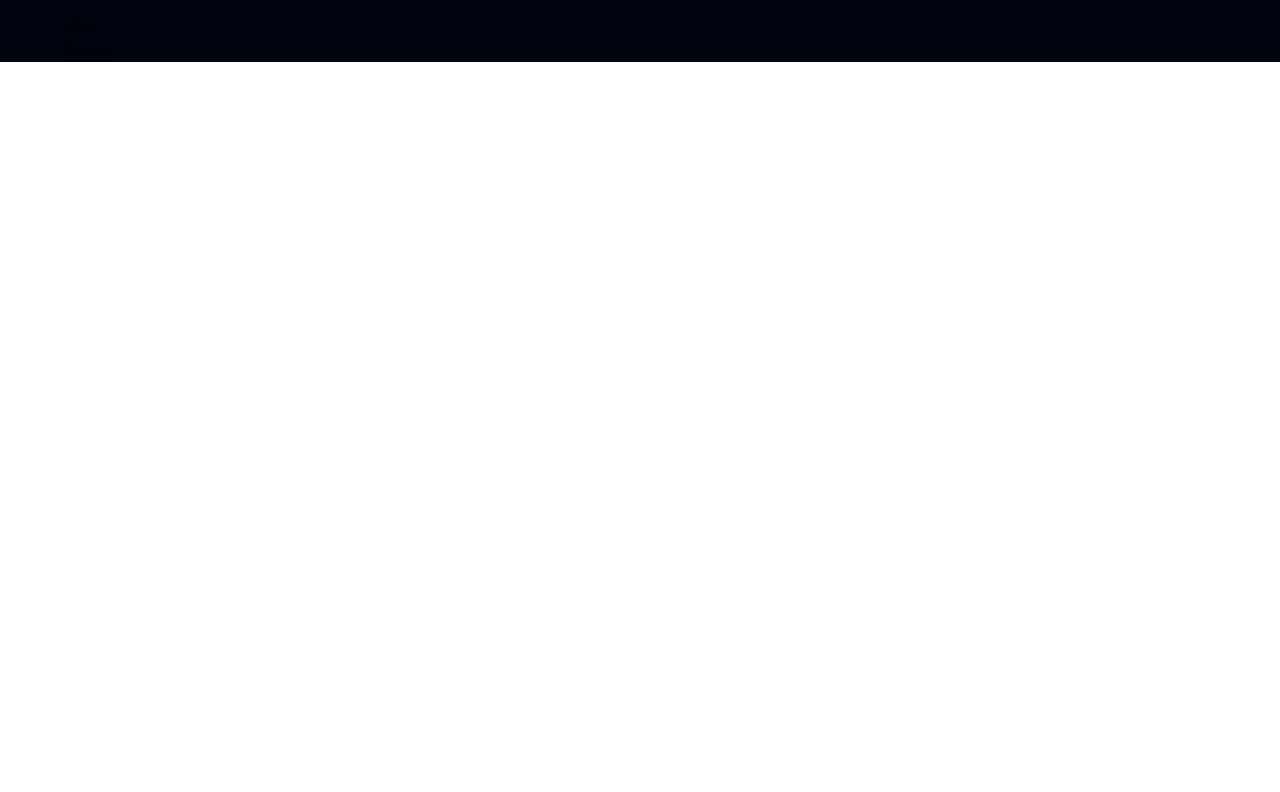
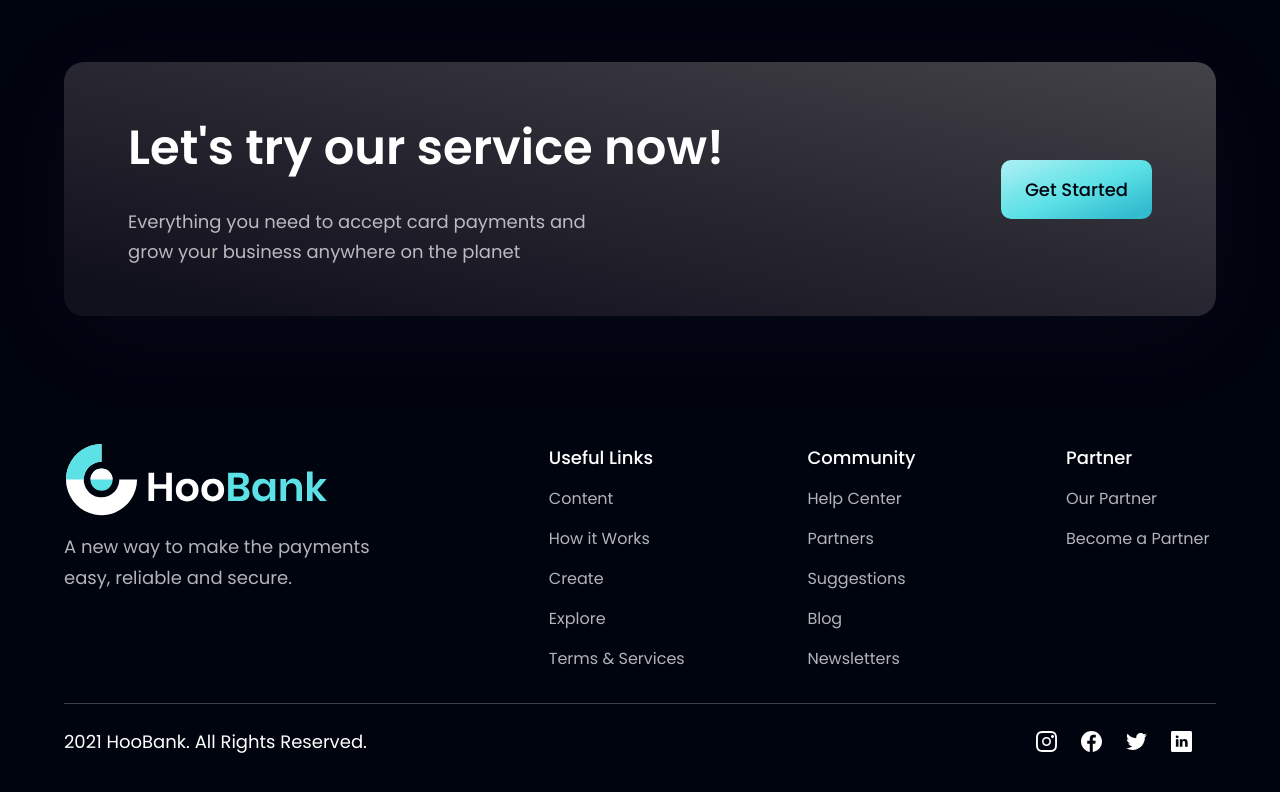
Before and after one commit to HanThuThuHtet/hoobank-reactjs-pj, a React (Vite) app: page / in a window 1280 px wide. Shown: the part 4011-4803 px from the top of the page. Before the commit the page ends 4073 px from the top, so only its background shows below. Built offline with nearby package versions, Linux system fonts and the light colour scheme.

Commit message:
footer complete

```diff
--- a/src/components/CTA.jsx
+++ b/src/components/CTA.jsx
@@ -1,8 +1,20 @@
 import React from 'react'
+import styles from '../style'
+import Button from './Button'
 
 const CTA = () => {
   return (
-    <div>CTA</div>
+    <section className={`${styles.flexCenter} ${styles.marginY} ${styles.padding} sm:flex-row flex-col bg-black-gradient-2 rounded-[20px] box-shadow`}>
+      <div className="flex-1 flex flex-col">
+        <h2 className={`${styles.heading2}`}>Let's try our service now!</h2>
+        <p className={`${styles.paragraph} max-w-[470px] mt-5`}>Everything you need to accept card payments and grow your business
+        anywhere on the planet</p>
+      </div>
+      <div className={`${styles.flexStart} sm:ml-10 ml-0 sm:mt-0 mt-10`}>
+        <Button />
+      </div>
+
+    </section>
   )
 }
 
--- a/src/components/Footer.jsx
+++ b/src/components/Footer.jsx
@@ -1,8 +1,46 @@
 import React from 'react'
+import styles from '../style'
+import { logo } from '../assets'
+import { footerLinks, socialMedia } from '../constants'
 
 const Footer = () => {
   return (
-    <div>Footer</div>
+    <section className={`${styles.flexCenter} ${styles.paddingY} flex-col`}>
+      <div className={`${styles.flexStart} md:flex-row flex-col mb-8 w-full`}>
+
+        <div className="flex-1 flex flex-col justify-start mr-10">
+          <img src={logo} alt="hoobank" className='w-[266px] h-[72px] object-contain' />
+          <p className={`${styles.paragraph} mt-4 max-w-[310px]`}>A new way to make the payments easy, reliable and secure.</p>
+        </div>
+
+      <div className="flex-[1.5] w-full flex flex-row justify-between flex-wrap md:mt-0 mt-10">
+        {footerLinks.map((footerLink) => (
+          <div key={footerLink.key} className='flex flex-col ss:my-0 my-4 min-w-[150px]'>
+            <h4 className=' font-poppins font-medium  text-[18px] leading-[27px] text-white'>{footerLink.title}</h4>
+            <ul className='list-none mt-4'>
+              {footerLink.links.map((link,index) => (
+                <li key={link.name} className={`font-poppins font-normal text-[16px] leading-[24px] text-dimWhite hover:text-secondary cursor-pointer ${index !== footerLink.links.length-1 ? 'mb-4' : 'mb-0'} `}>
+                  {link.name}
+                </li>
+              ))}
+            </ul>
+          </div>
+        ))}
+      </div>
+
+      </div>
+
+      <div className='w-full flex justify-between items-center md:flex-row flex-col pt-6 border-t-[1px] border-t-[#3f3e45]'>
+        <p className=' font-poppins font-normal text-center  text-[18px] leading-[27px] text-white'>2021 HooBank. All Rights Reserved.</p>
+        <div className='flex flex-row md:mt-0 mt-6'>
+          {socialMedia.map((socialMedia,index) => (
+            <img key={socialMedia.id} src={socialMedia.icon} alt={socialMedia.id}
+                className={`w-[21px] h-[21px] object-contain cursor-pointer ${index !== socialMedia.length-1 ? 'mr-6' : 'mr-0'} `} />
+          ))}
+        </div>
+      </div>
+
+    </section>
   )
 }
 
```
